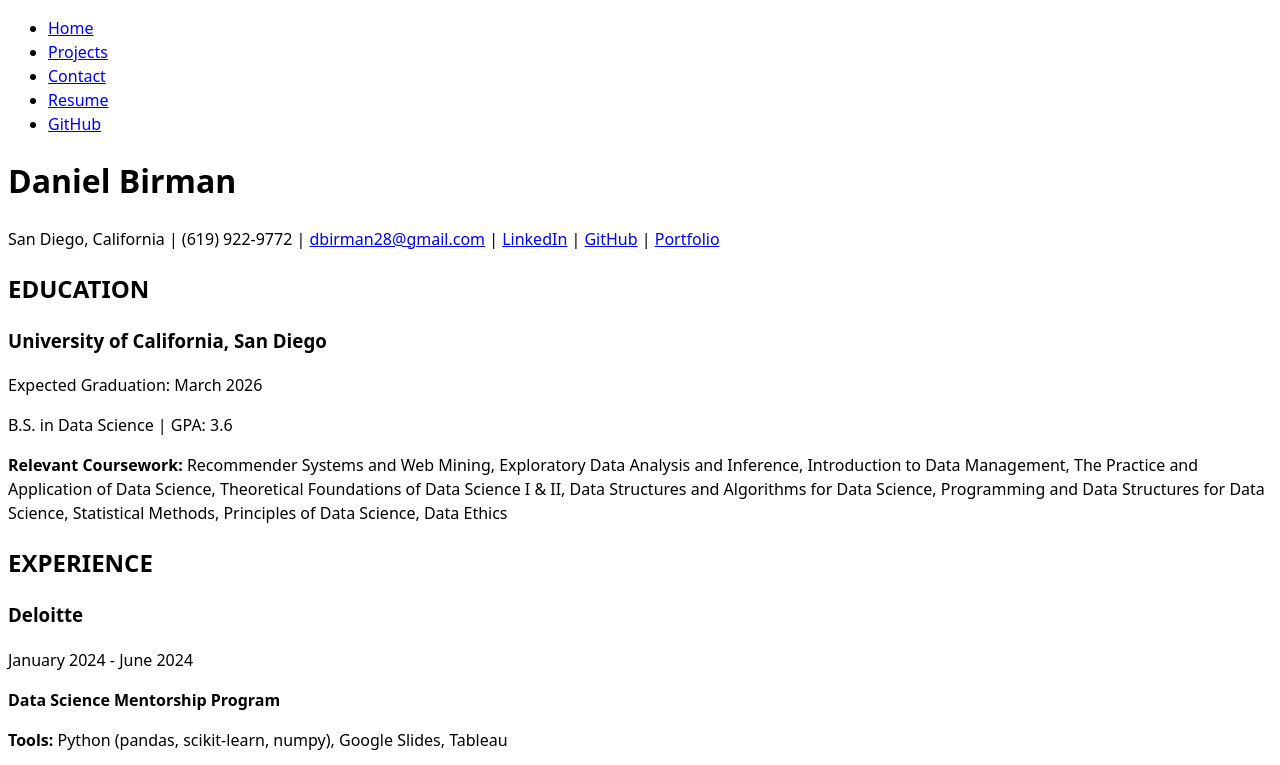
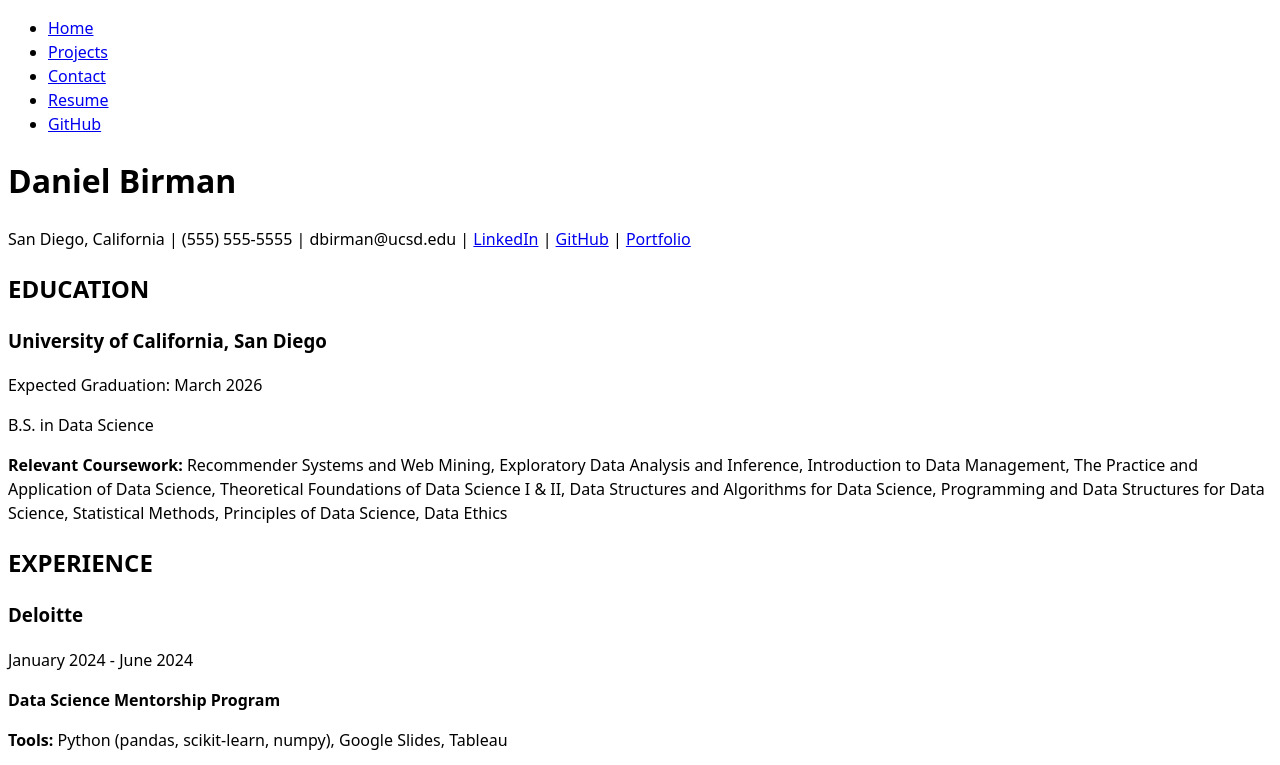
Before and after one commit to danielbirman28/lab1, a plain HTML site: page cv/index.html in a window 1280 px wide. Shown: the top 765 px of the page. Drawn offline with Linux system fonts and the light colour scheme.

Commit message:
fixed resume

```diff
--- a/cv/index.html
+++ b/cv/index.html
@@ -21,7 +21,7 @@
 
     <header>
         <h1>Daniel Birman</h1>
-        <p>San Diego, California | (619) 922-9772 | <a href="mailto:dbirman28@gmail.com">dbirman28@gmail.com</a> | <a href="https://www.linkedin.com/in/danielbirman" target="_blank">LinkedIn</a> | <a href="https://github.com/yourgithubusername" target="_blank">GitHub</a> | <a href="https://portfolio-link.com" target="_blank">Portfolio</a></p>
+        <p>San Diego, California | (555) 555-5555 | <a>dbirman@ucsd.edu</a> | <a href="https://www.linkedin.com/in/danielbirman" target="_blank">LinkedIn</a> | <a href="https://github.com/danielbirman28" target="_blank">GitHub</a> | <a href="https://danielbirman28.github.io/lab1/index.html" target="_blank">Portfolio</a></p>
     </header>
 
     <section>
@@ -31,7 +31,7 @@
         <article>
             <h3>University of California, San Diego</h3>
             <p><time datetime="2026-03">Expected Graduation: March 2026</time></p>
-            <p>B.S. in Data Science | GPA: 3.6</p>
+            <p>B.S. in Data Science </p>
             <p><strong>Relevant Coursework:</strong> Recommender Systems and Web Mining, Exploratory Data Analysis and Inference, Introduction to Data Management, The Practice and Application of Data Science, Theoretical Foundations of Data Science I & II, Data Structures and Algorithms for Data Science, Programming and Data Structures for Data Science, Statistical Methods, Principles of Data Science, Data Ethics</p>
         </article>
     </section>
```
Also changed, not shown: index.html (+1 -1 lines).
